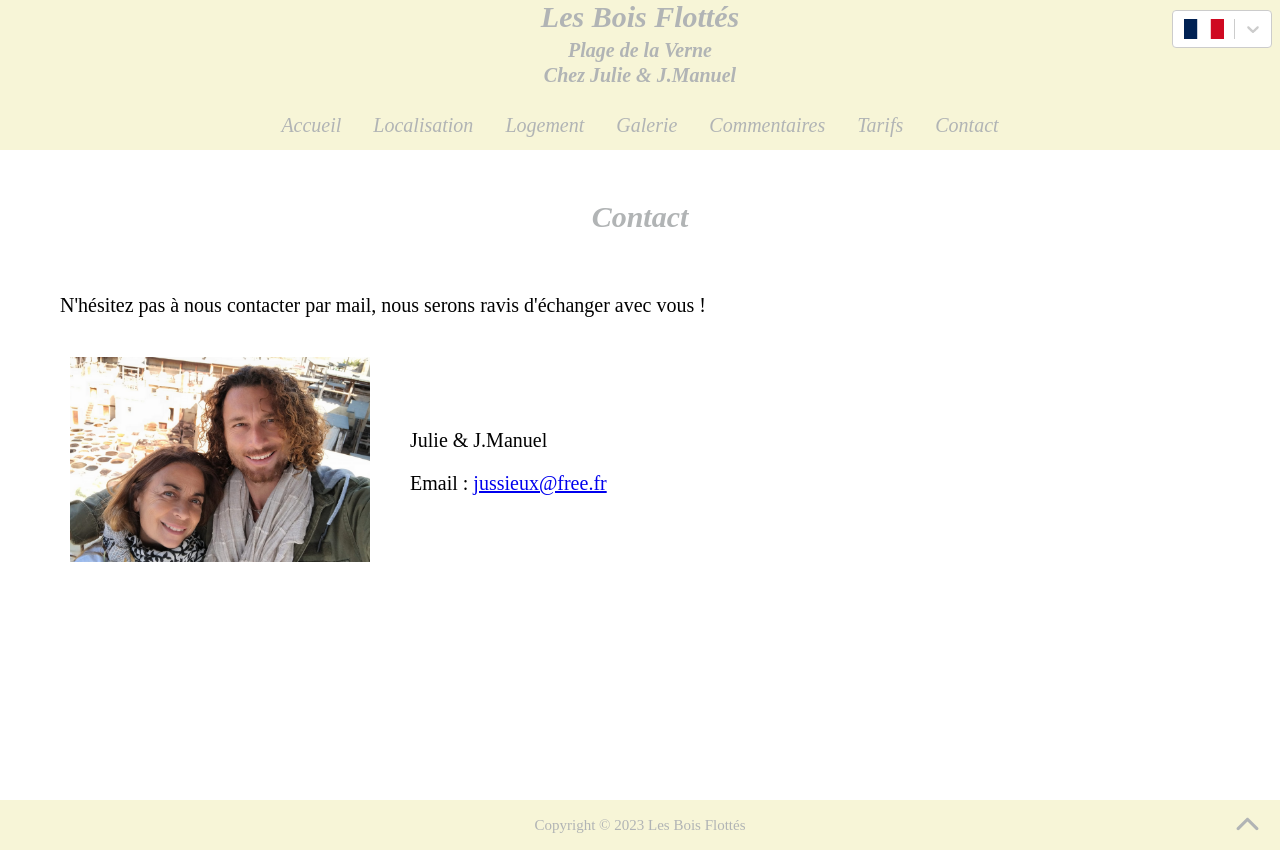
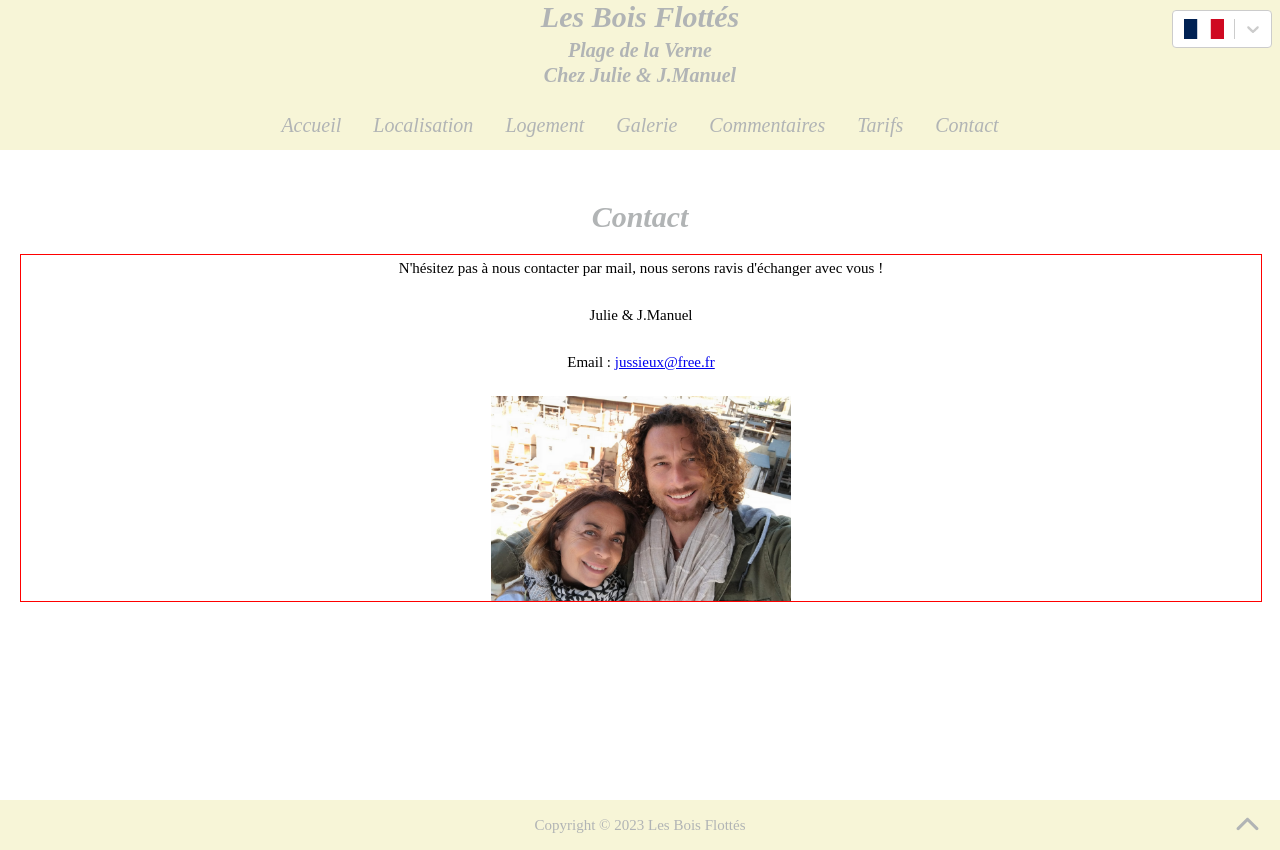
Before and after one commit to AlibertJimmy/Lesboisflottes, a React (Create React App) app: page /Contact in a window 1280 px wide. Built offline with nearby package versions, Linux system fonts and the light colour scheme.

Commit message:
Reworked ContactPage and moved css to ContactStyle.js

```diff
--- a/src/components/Contact/contact.jsx
+++ b/src/components/Contact/contact.jsx
@@ -9,62 +9,19 @@ import CopyEmailLink from './copyMail';
 import { contactList } from '../../datas/contact';
 
 // Import Style
-import styled from 'styled-components';
-import { StyledContainer } from '../../utils/style/js/style';
-
-// Import Constants
-import { responsiveWidthMobile } from '../../utils/constants';
-
-const ContactContainer = styled.div`
-    display: flex;
-    margin-top: 40px;
-    align-items: center;
-
-    border-radius: 15px;
-
-    @media (max-width: ${responsiveWidthMobile}px) {
-        flex-direction: column;
-    }
-`;
-
-const ContactInfoContainer = styled.div`
-    padding: 20px;
-    min-width: 200px;
-`;
-
-const ProfilePicContainer = styled.img`
-    max-width: 300px;
-    max-height: 300px;
-    margin-left: 30px;
-
-`;
-
-const StyledIntro = styled.p`
-    padding-left: 20px;
-    font-family: cursive;
-    font-size: 20px;
-`;
+import { StyledP } from '../../utils/style/js/style';
+import { ContactWrapper, ProfilePic } from '../../utils/style/js/ContactStyle';
 
 function ContactInformation () {
   const { t } = useTranslation();
 
   return (
-      <StyledContainer>
-        <StyledIntro>{t('ContactUs')}</StyledIntro>
-        {contactList.map(contact => (
-
-            <ContactContainer key={contact.name}>
-                <div>
-                    <ProfilePicContainer src={contact.profilePic} alt="PIC"></ProfilePicContainer>
-                </div>
-                <ContactInfoContainer>
-                    <StyledIntro style={ { fontFamily: 'cursive', fontSize: '20px' } }>{contact.name}</StyledIntro>
-                    <StyledIntro style={ { fontFamily: 'cursive', fontSize: '20px' } }>{t('Email')} : <CopyEmailLink email={contact.email} /></StyledIntro>
-                </ContactInfoContainer>
-            </ContactContainer>
-
-        ))}
-      </StyledContainer>
+      <ContactWrapper id='contactWrapper'>
+        <StyledP>{t('ContactUs')}</StyledP>
+        <StyledP >{contactList[0].name}</StyledP>
+        <StyledP >{t('Email')} : <CopyEmailLink email={contactList[0].email} /></StyledP>
+        <ProfilePic src={contactList[0].profilePic} alt="PIC"/>
+      </ContactWrapper>
   );
 }
 
--- /dev/null
+++ b/src/utils/style/js/ContactStyle.js
@@ -0,0 +1,22 @@
+// Import Style
+import styled from 'styled-components';
+
+// Import Constants
+import { verticalMargin } from '../../constants';
+
+export const ContactWrapper = styled.div`
+  display: flex;
+  flex-direction: column;
+  align-items: center;
+
+  gap: ${verticalMargin}px;
+
+  width: 100%;
+  border: 1px solid red;
+`;
+
+export const ProfilePic = styled.img`
+    max-width: 300px;
+    max-height: 300px;
+
+`;
```
